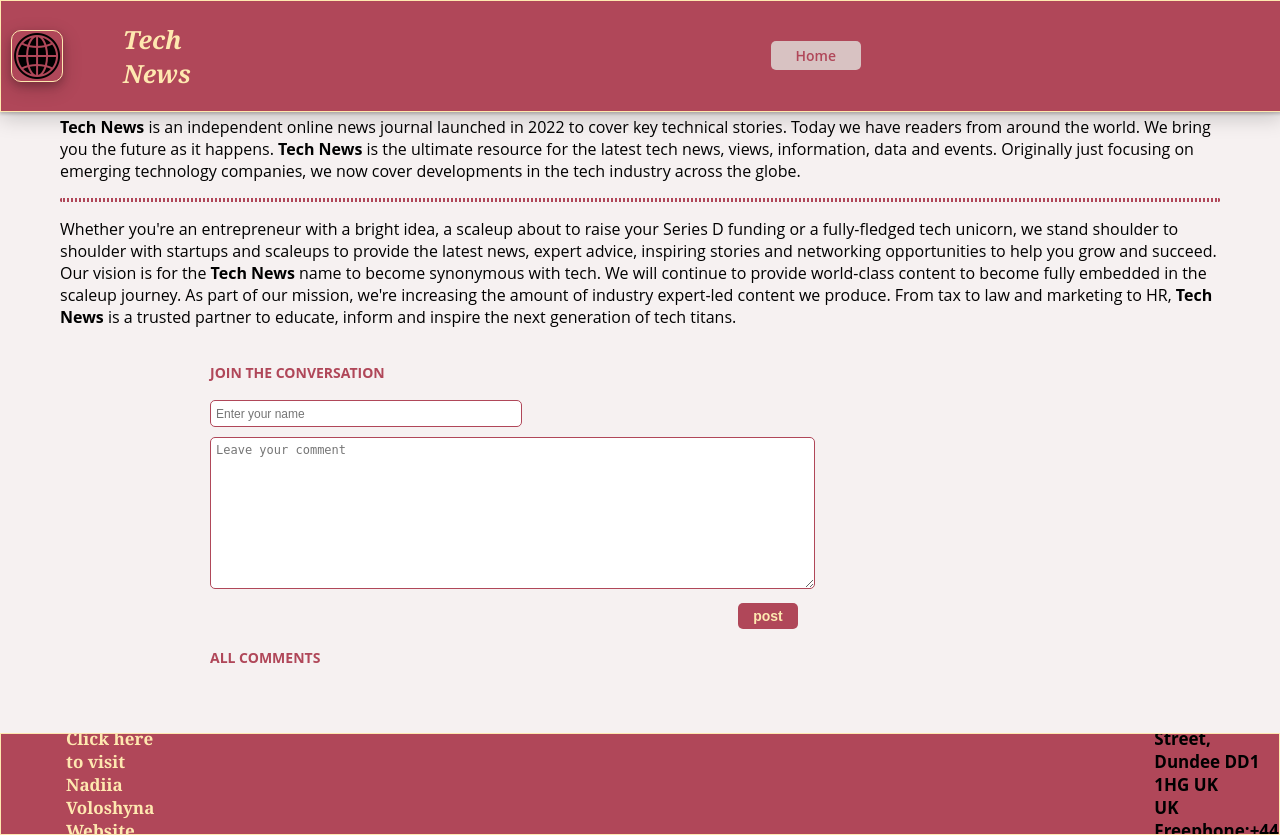
After one commit to NadiaVoloshyna/web-project-3-php, a PHP site: page /article3.php in a window 1280 px wide. The commit adds this page. Run offline with PHP 8.4, Linux system fonts and the light colour scheme; data that the repository does not hold is empty.

Commit message:
added comments.php

```diff
--- /dev/null
+++ b/article3.php
@@ -0,0 +1,38 @@
+<?php
+    require_once 'header.php';
+
+    require_once 'login.php';
+    try {
+        $pdo = new PDO($attr, $user, $pass, $opts);
+    }
+    catch (PDOException $e) {
+        throw new PDOException($e->getMessage(), (int)$e->getCode());
+    }
+
+    $table = "article3";
+    $action = "article3.php";
+
+    echo <<<_ARTICLE
+        <section id="article">
+            <div>
+                <p>
+                    <b>Tech News</b> is an independent online news journal launched in 2022 to cover key technical stories. Today we have readers from around the world.
+                    We bring you the future as it happens. <b>Tech News</b> is the ultimate resource for the latest tech news, views, information, data and events.
+                    Originally just focusing on emerging technology companies, we now cover developments in the tech industry across the globe.
+                </p>
+                <hr>
+                <p>
+                    Whether you're an entrepreneur with a bright idea, a scaleup about to raise your Series D funding or a fully-fledged tech unicorn, we stand shoulder to shoulder
+                    with startups and scaleups to provide the latest news, expert advice, inspiring stories and networking opportunities to help you grow and succeed. Our vision is
+                    for the <b>Tech News</b> name to become synonymous with tech. We will continue to provide world-class content to become fully embedded in the scaleup journey.
+                    As part of our mission, we're increasing the amount of industry expert-led content we produce. From tax to law and marketing to HR, <b>Tech News</b> is a trusted
+                    partner to educate, inform and inspire the next generation of tech titans.
+                </p>
+            </div>
+    _ARTICLE;
+
+    require_once 'comments.php';
+
+    require_once 'footer.php';
+
+?>
--- /dev/null
+++ b/comments.php
@@ -0,0 +1,46 @@
+<?php
+    if (isset($_POST['name']) && isset($_POST['comment'])) {
+        $name = get_post($pdo, 'name');
+        $comment = get_post($pdo, 'comment');
+
+        $query = "INSERT INTO $table (Name, Comment) VALUES ($name, $comment)";
+        $result = $pdo->query($query);
+    }
+
+    function get_post($pdo, $var) {
+        return $pdo->quote($_POST[$var]);
+    }
+
+    echo <<<_FORM
+        <div id="form">
+            <h4>JOIN THE CONVERSATION</h4>
+            <form action=$action method="post" name="form">
+                <input type="text" id="input" name="name" placeholder="Enter your name" required><br/>
+                <textarea id="textarea" name="comment" rows="10" cols="80" placeholder="Leave your comment" required></textarea><br/>
+                <button type="submit" id="button_post" class="button">post</button>
+            </form>
+        </div>
+    _FORM;
+
+    $query  = "SELECT * FROM $table";
+    $result = $pdo->query($query);
+
+    echo <<<_TITLE
+        <h4 id="title">ALL COMMENTS</h4>
+    _TITLE;
+
+    while ($row = $result->fetch()) {
+        $r0 = htmlspecialchars($row['Name']);
+        $r1 = htmlspecialchars($row['Comment']);
+
+        echo <<<_COMMENTS
+            <div id="block">
+                <img src="images/chat.png" name="earth" alt="earth">
+                <div id="commenter">
+                    <p><b>$r0</b></p>
+                    <div>$r1</div>
+                </div>
+            </div>
+        _COMMENTS;
+    }
+?>
--- a/header.php
+++ b/header.php
@@ -7,7 +7,7 @@
                 <meta name='viewport' content='width=device-width, initial-scale=1'>
                 <link rel="stylesheet" type="text/css" href="style.css" />
                 <script type="text/javascript" src="test.js"></script>
-                <title>Home Page</title>
+                <title>Tech News</title>
                 <script>
                     if ( window.history.replaceState ) {
                         window.history.replaceState( null, null, window.location.href );
@@ -17,8 +17,8 @@
 
             <body>
                 <header id="header">
-                    <img src="images/icon-globe.png" id="logo" name="logo" alt="logo" onmouseover="onImageOver()" onmouseout="onImageOut()">
-                    <h2>Nadiia Voloshyna</h2>
+                    <img src="images/icon-globe.png" id="logo" name="logo" alt="logo">
+                    <h2>Tech News</h2>
     _INIT;
 
     $day = date("l");
@@ -28,8 +28,6 @@
     echo <<<_END
                     <div id="nav">
                         <a href="index.php" class="button">Home</a>
-                        <a href="connect.php" class="button">Connect</a>
-                        <a href="friends.php" class="button">Friends</a>
                     </div>
                     <div id='quote'>It is $day , $time</div>
                     <div id="images">
--- a/style.css
+++ b/style.css
@@ -44,14 +7,6 @@ body {
     margin: 0 0 100px;
     font-family: "Open Sans", sans-serif;
     background-color: #F6F1F1;
-}
-
-img {
-    border: 1px solid #FEE8B0;
-    border-radius: 10px;
-    box-shadow: 0 4px 8px 0 rgba(0, 0, 0, 0.2), 0 6px 20px 0 rgba(0, 0, 0, 0.19);
-    /* width: 50px;
-    height: 50px; */
 }
 
 hr {
@@ -89,9 +93,12 @@ hr {
 #logo {
     margin-right: 60px;
     margin-left: 10px;
+    border: 1px solid #FEE8B0;
+    border-radius: 10px;
+    box-shadow: 0 4px 8px 0 rgba(0, 0, 0, 0.2), 0 6px 20px 0 rgba(0, 0, 0, 0.19);
 }
 
-h2 {
+#header h2 {
     font-family: Georgia;
     font-weight: bold;
     font-style: italic;
@@ -100,11 +107,10 @@ h2 {
 
 #nav {
     display: flex;
-    margin-left: 340px;
+    margin-left: 580px;
 }
 
 #nav a {
-    margin-right: 20px;
     text-align: center;
     text-decoration: none;
     background: #D8C2C2;
@@ -128,67 +134,72 @@ h2 {
 
 #images img {
     margin-left: 10px;
+    border: 1px solid #FEE8B0;
+    border-radius: 10px;
+    box-shadow: 0 4px 8px 0 rgba(0, 0, 0, 0.2), 0 6px 20px 0 rgba(0, 0, 0, 0.19);
 }
 
-/* section styles */
-/* #section {
-    margin: 100px 120px 0 20px;
+/* article styles */
+#article {
+    margin: 100px 60px 150px;
     display: flex;
-    align-items: center;
+    flex-direction: column;
+    justify-content: space-between;
 }
 
-#abertay {
-    width: 440px;
-    height: 220px;
-    margin-left: 120px;
-    border-radius: 3%;
-} */
-
-/* connect form styles */
-#form_input {
+/* comments styles */
+#form {
     font-size: 14px;
+    margin-left: 150px;
 }
 
-#form_input h4 {
-    margin: 150px 200px 30px;
+#form h4 {
     color: #B04759;
-    font-size: 14px;
 }
 
-.input {
+#input {
     border: 1px solid #B04759;
     border-radius: 5px;
     height: 15px;
     padding: 5px;
     font-size: 12px;
     width: 300px;
+    margin-bottom: 10px;
 }
 
-#button_input {
-    margin-left: 342px;
+#textarea {
+    border: 1px solid #B04759;
+    border-radius: 5px;
+    padding: 5px;
+    font-size: 12px;
+    margin-bottom: 10px;
 }
 
-/* friends form styles */
-#form_delete {
-    font-size: 14px;
-    display: flex;
-    align-items: baseline;
-    justify-content: flex-start;
+#button_post {
+    margin-left: 528px;
 }
 
 #title {
-    margin: 110px 150px 10px;
+    margin-left: 150px;
     color: #B04759;
     font-size: 14px;
 }
 
-#data {
-    position: relative;
+#block {
+    font-size: 14px;
+    margin-left: 150px;
+    margin-bottom: 20px;
+    display: flex;
+    align-items: center;
+    width: 590px;
 }
 
-#button_delete {
-    position: absolute;
-    left: 360px;
+#commenter {
+    margin-left: 20px;
+}
+
+#commenter p {
+    color: #B04759;
 }
 
 /* footer styles */
--- a/test.js
+++ b/test.js
@@ -1,13 +1,13 @@
-let onImageOver = () => {
-    let quote= document.getElementById("quote");
-    let logo = document.getElementById("logo");
-    quote.style.opacity = "0.1"
-    logo.style.cursor = "pointer"
-    document.logo.src = "images/icon-earth.gif"
-}
+// let onImageOver = () => {
+//     let quote= document.getElementById("quote");
+//     let logo = document.getElementById("logo");
+//     quote.style.opacity = "0.1"
+//     logo.style.cursor = "pointer"
+//     document.logo.src = "images/icon-earth.gif"
+// }
 
-let onImageOut = () => {
-    let quote= document.getElementById("quote");
-    document.logo.src = "images/icon-globe.png"
-    quote.style.opacity = "1"
-}
+// let onImageOut = () => {
+//     let quote= document.getElementById("quote");
+//     document.logo.src = "images/icon-globe.png"
+//     quote.style.opacity = "1"
+// }
```
Also changed, not shown: other parts of style.css (+50 -38 lines), article1.php (added, +38 -0 lines), article2.php (added, +38 -0 lines), connect.php (deleted, +0 -41 lines), friends.php (deleted, +0 -51 lines), index.php (+20 -44 lines), images/abertay-logo.jpg (deleted), images/chat.png (added), images/icon-earth.gif (deleted), 1 other file.
